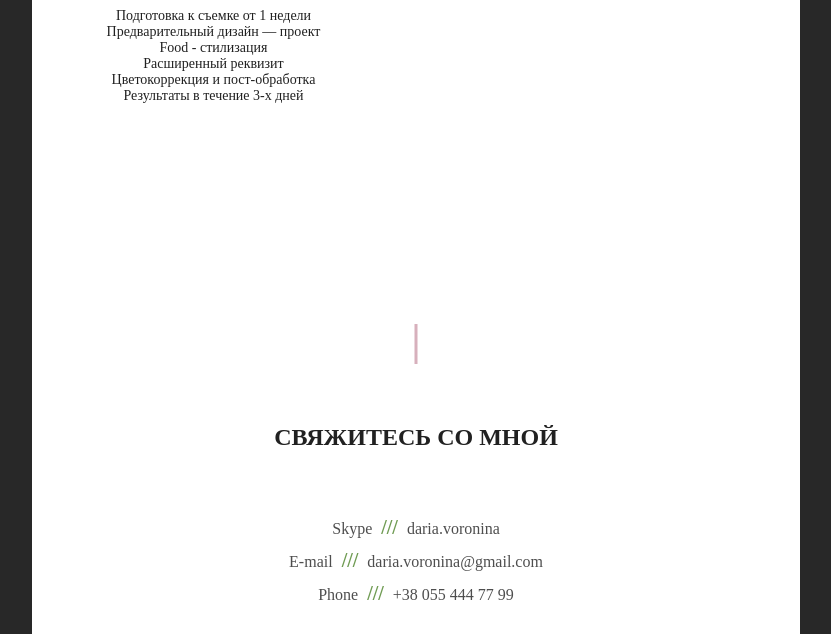
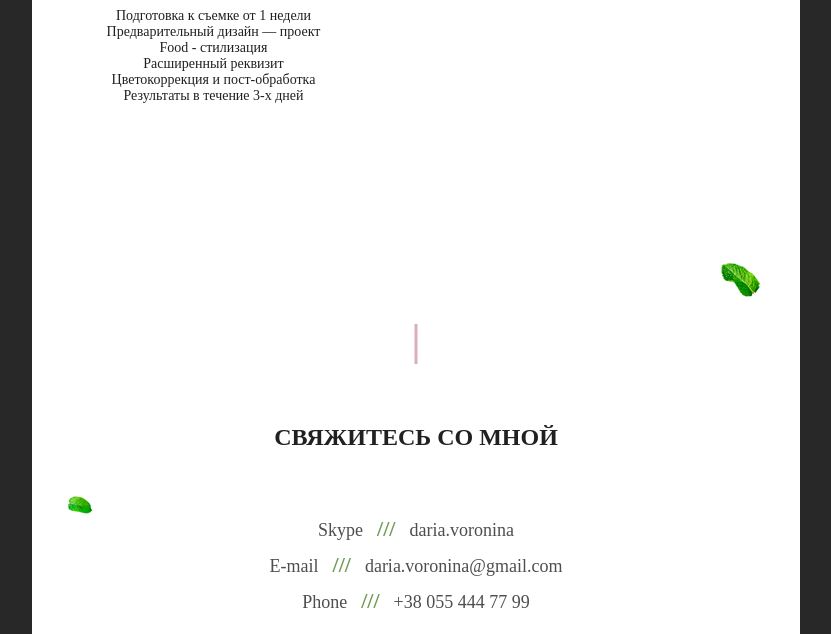
Before and after one commit to AlexanderShpilka/voronina, a website: page src/copy/index.html in a window 1280 px wide. Shown: the part 4182-4816 px from the top of the page, without its empty margins (224-1055 px from the left). Drawn offline with nearby package versions, Linux system fonts and the light colour scheme; files that its build step writes are made by us from their sources.

Commit message:
Make footer - tablet

```diff
--- a/src/sass/blocks/_contact-item.scss
+++ b/src/sass/blocks/_contact-item.scss
@@ -4,6 +4,10 @@
 
   &__text {
     color: #4e4e4e;
+
+    @include tablet {
+      font-size: 18px;
+    }
   }
 
   &__slash {
@@ -12,9 +16,18 @@
     font-size: 20px;
     font-weight: 700;
     color: $green;
+
+    @include tablet {
+      font-size: 22px;
+      padding: 0 10px;
+    }
   }
 
   &__link {
     color: #4e4e4e;
+
+    @include tablet {
+      font-size: 18px;
+    }
   }
 }
--- /dev/null
+++ b/src/sass/blocks/_footer.scss
@@ -0,0 +1,8 @@
+.footer {
+  @include tablet {
+    background-image: url('../img/leaf-1.png'), url('../img/leaf-4.png');
+    background-repeat: no-repeat;
+    background-size: 28px 24px, 65px 53px;
+    background-position: top 50% left 36px, top 0 right 30px;
+  }
+}
--- a/src/sass/main.scss
+++ b/src/sass/main.scss
@@ -29,3 +29,4 @@
 @import 'blocks/price';
 @import 'blocks/social';
 @import 'blocks/contact-item';
+@import 'blocks/footer';
```
